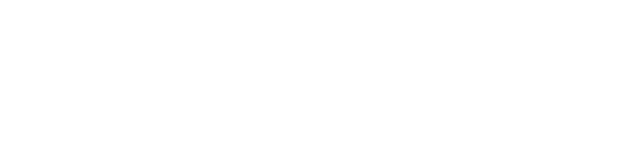
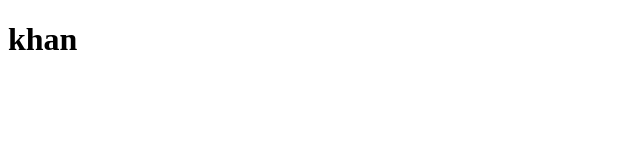
Before and after one commit to roohullah802/git-practice, a plain HTML site: page index.html in a window 1280 px wide. Shown: the whole page, without its empty margins (0-640 px from the left). Drawn offline with Linux system fonts and the light colour scheme.

Commit message:
name added

```diff
--- a/index.html
+++ b/index.html
@@ -5,5 +5,7 @@
     <meta name="viewport" content="width=device-width, initial-scale=1.0" />
     <title>Document</title>
   </head>
-  <body></body>
+  <body>
+    <h1>khan</h1>
+  </body>
 </html>
```
